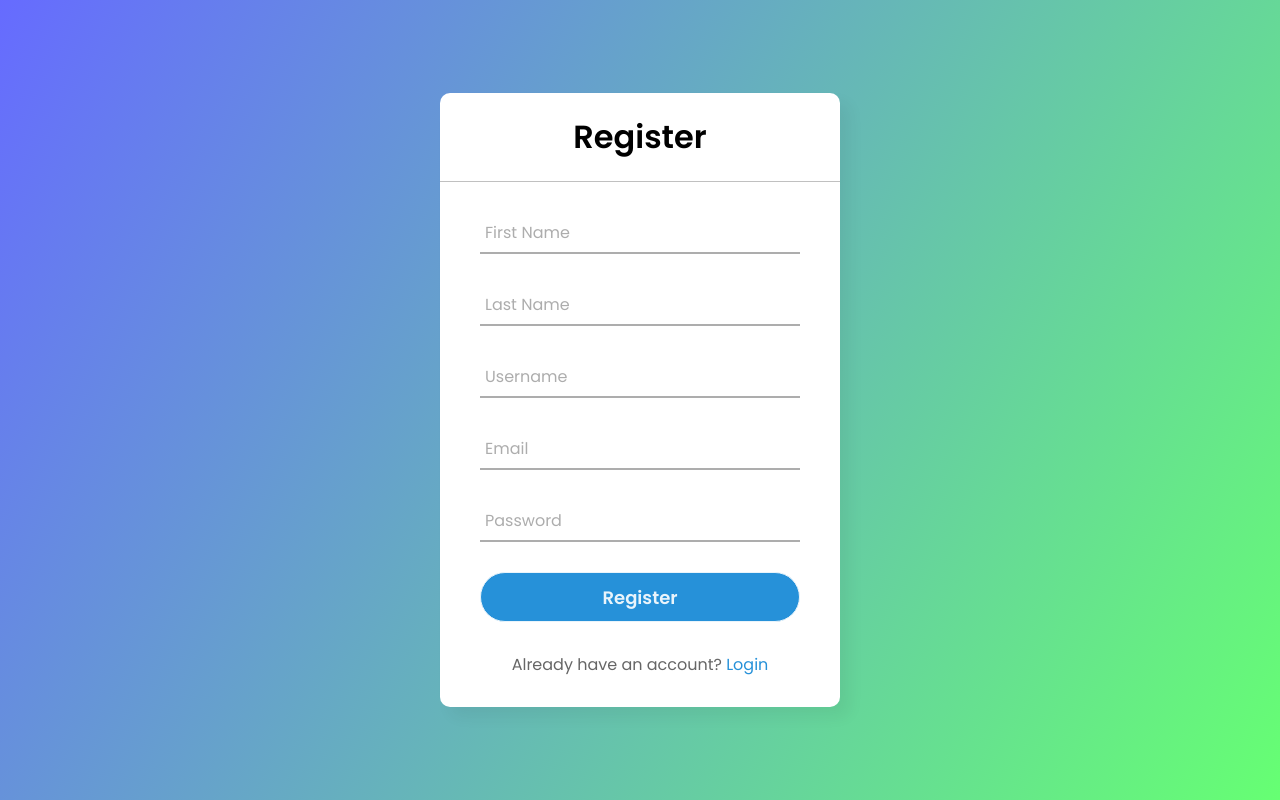
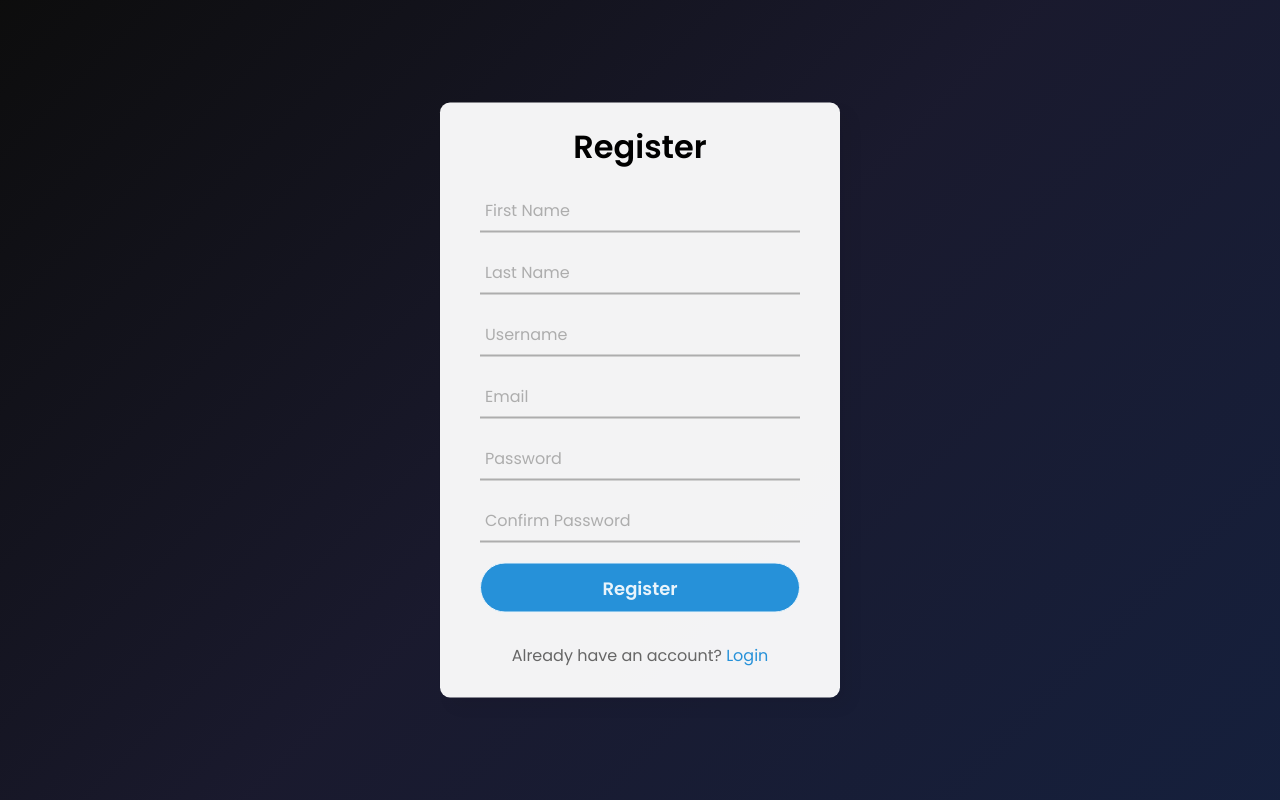
Before and after one commit to LinusBwana/Session-Based-Authentication, a Django app: page /register/ in a window 1280 px wide. Run offline with Django 5.2, Linux system fonts and the light colour scheme.

Commit message:
Added confirm password functionality during registration

```diff
--- a/core/views.py
+++ b/core/views.py
@@ -23,10 +23,11 @@ def registerView(request):
         username = request.POST.get('username')
         email = request.POST.get('email')
         password = request.POST.get('password')
+        confirm_password = request.POST.get('confirm_password')
 
         user_data_has_error = False
 
-        # make sure email and username are not being used
+        # checking whether email and username are not being used
         if User.objects.filter(username=username).exists():
             user_data_has_error = True
             messages.error(request, 'Username already exists')
@@ -35,9 +36,13 @@ def registerView(request):
             user_data_has_error = True
             messages.error(request, 'Email already exists')
 
-        if len(password) < 5:
+        if len(password) < 8:
             user_data_has_error = True
-            messages.error(request, 'Password must be at least 5 characters')
+            messages.error(request, 'Password must be at least 8 characters')
+
+        if (password != confirm_password):
+            user_data_has_error = True
+            messages.error(request, 'Passwords do not match')
 
         if not user_data_has_error:
             new_user = User.objects.create_user(
@@ -134,9 +139,9 @@ def resetPassword(request, reset_id):
                 passwords_have_error = True
                 messages.error(request, 'Passwords do not match')
 
-            if len(password) < 5:
+            if len(password) < 8:
                 passwords_have_error = True
-                messages.error(request, 'Password must be at least 5 characters long')
+                messages.error(request, 'Password must be at least 8 characters long')
 
             # check to make sure link has not expired
             expiration_time = password_reset_id.created_when + timezone.timedelta(minutes=10)
--- a/static/style.css
+++ b/static/style.css
@@ -9,7 +9,7 @@
 body{
   margin: 0;
   padding: 0;
-  background: linear-gradient(120deg,hsla(238, 100%, 50%, 0.6), hsla(125, 100%, 50%, 0.6));
+  background: linear-gradient(135deg, hsl(0, 0%, 5%) 0%, hsl(240, 28%, 14%) 50%, hsl(224, 48%, 16%) 100%);
   height: 100vh;
   overflow: hidden;
 }
@@ -19,14 +19,13 @@ body{
   left: 50%;
   transform: translate(-50%, -50%);
   width: 400px;
-  background: white;
+  background: rgba(255, 255, 255, 0.95);
   border-radius: 10px;
   box-shadow: 10px 10px 15px rgba(0,0,0,0.05);
 }
 .center h1{
   text-align: center;
-  padding: 20px 0;
-  border-bottom: 1px solid silver;
+  padding: 20px 0px 0px;
 }
 .center form{
   padding: 0 40px;
@@ -34,8 +33,8 @@ body{
 }
 form .txt_field{
   position: relative;
-  border-bottom: 2px solid #adadad;
-  margin: 30px 0;
+  border-bottom: 2px solid hsl(0, 0%, 68%);
+  margin: 20px 0;
 }
 .txt_field input{
   width: 100%;
@@ -54,7 +53,7 @@ form .txt_field{
   transform: translateY(-50%);
   font-size: 16px;
   pointer-events: none;
-  transition: .5s;
+  transition: 0.5s;
 }
 .txt_field span::before{
   content: '';
--- a/templates/register.html
+++ b/templates/register.html
@@ -44,7 +44,7 @@
             </div>
 
             <div class="txt_field">
-                <input type="email" name="email" required>
+                <input type="text" name="email" required>
                 <span></span>
                 <label>Email</label>
             </div>
@@ -55,7 +55,12 @@
                 <label>Password</label>
             </div>
 
-            <!-- <div class="pass">Forgot Password?</div> -->
+            <div class="txt_field">
+                <input type="password" name="confirm_password" required>
+                <span></span>
+                <label>Confirm Password</label>
+            </div>
+
             <input type="submit" value="Register">
 
             <div class="signup_link">
```
Also changed, not shown: db.sqlite3.
